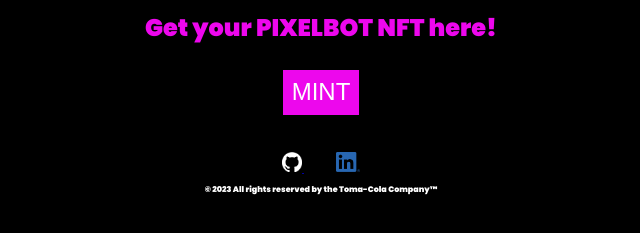
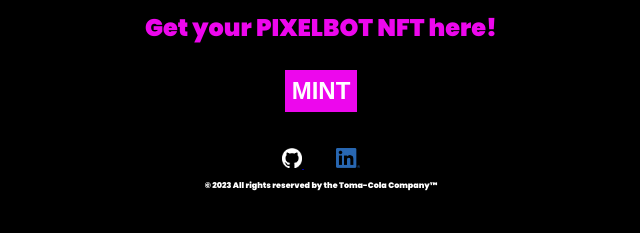
Before and after one commit to tomboszko/PIXELBOTS, a website: page index.html in a window 1280 px wide. Shown: the part 487-720 px from the top of the page, 319-959 px from the left. Drawn offline with Linux system fonts and the light colour scheme; a script that the page names is missing.

Commit message:
update style mint

```diff
--- a/style.css
+++ b/style.css
@@ -66,6 +66,8 @@ margin-right: 0.6rem;
 #mintButton {
     animation: blink 1s linear infinite;
     font-size: 1.5rem;
+    font-weight: bold;
+    padding: 0.3rem;
 }
 
 
```
